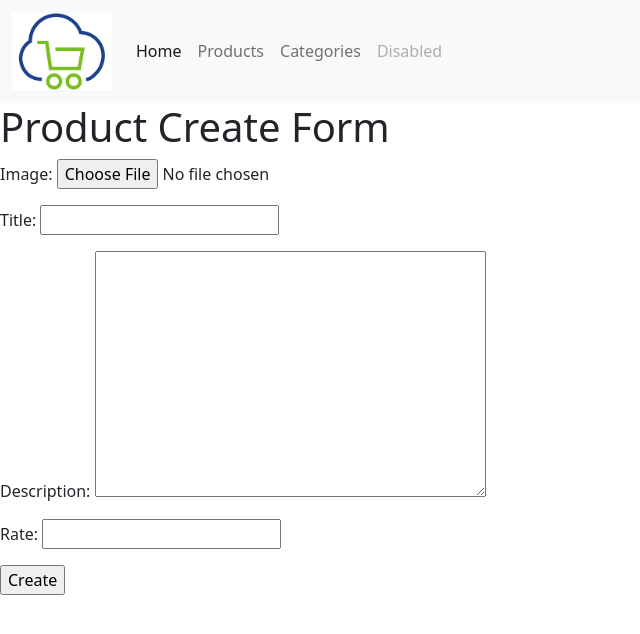
After one commit to SalavatSM/Salavat_Shakhnabiev_30-1, a Django app: page /products/create/ in a window 1280 px wide. The commit adds this page. Shown: the top 634 px of the page, without its empty margins (0-640 px from the left). Run offline with Django 4.2, Linux system fonts and the light colour scheme.

Commit message:
Add model: Review, templates: create.html, categories.html, forms: ProductCreateForm, CategoryCreateForm, ReviewCreateForm. Add func to create products and categories.

```diff
--- a/Blog30/urls.py
+++ b/Blog30/urls.py
@@ -20,17 +20,22 @@ from django.conf.urls.static import static
 
 from Blog30 import settings
 from posts.views import hello_view, now_date_view, goodbye_view
-from products.views import main_view, products_view, categories_view, product_detail_view
+from products import views
 
 urlpatterns = [
     path('admin/', admin.site.urls),
-    path('', main_view),
+    path('', views.main_view),
     path('hello/', hello_view),
     path('now_date/', now_date_view),
     path('goodbye/', goodbye_view),
-    path('products/', products_view),
-    path('products/<int:id>/', product_detail_view),
-    path('categories/', categories_view)
+
+    path('products/', views.products_view),
+    path('products/<int:id>/', views.product_detail_view),
+    path('products/create/', views.product_create_view),
+    path('products/categories/create', views.category_create_view),
+    path('products/review/create', views.review_create_view),
+
+    path('categories/', views.categories_view)
 ]
 
 urlpatterns += static(settings.MEDIA_URL, document_root=settings.MEDIA_ROOT)
--- a/products/admin.py
+++ b/products/admin.py
@@ -1,6 +1,7 @@
 from django.contrib import admin
-from products.models import Product, Category
+from products.models import Product, Category, Review
 
 
 admin.site.register(Product)
 admin.site.register(Category)
+admin.site.register(Review)
--- /dev/null
+++ b/products/forms.py
@@ -0,0 +1,16 @@
+from django import forms
+
+
+class ProductCreateForm(forms.Form):
+    image = forms.ImageField(required=False)
+    title = forms.CharField(max_length=128)
+    description = forms.CharField(widget=forms.Textarea())
+    rate = forms.FloatField()
+
+
+class CategoryCreateForm(forms.Form):
+    category = forms.CharField(max_length=128)
+
+
+class ReviewCreateForm(forms.Form):
+    text = forms.CharField(widget=forms.Textarea())
--- a/products/views.py
+++ b/products/views.py
@@ -1,5 +1,6 @@
-from django.shortcuts import render
-from products.models import Product, Category
+from django.shortcuts import render, redirect
+from products.models import Product, Category, Review
+from products.forms import ProductCreateForm, CategoryCreateForm, ReviewCreateForm
 
 
 def main_view(request):
@@ -35,3 +36,74 @@ def product_detail_view(request, id):
         }
 
         return render(request, 'products/detail.html', context=context_data)
+
+
+def product_create_view(request):
+    if request.method == 'GET':
+        context_data = {
+            'form': ProductCreateForm
+        }
+
+        return render(request, 'products/create.html', context=context_data)
+
+    if request.method == 'POST':
+        data = request.POST
+        form = ProductCreateForm(data)
+
+        if form.is_valid():
+            Product.objects.create(
+                title=form.cleaned_data.get('title'),
+                description=form.cleaned_data.get('description'),
+                rate=form.cleaned_data.get('rate'),
+            )
+            return redirect('/products/')
+
+        return render(request, 'products/create.html', context={
+            'form': form
+        })
+
+
+def category_create_view(request):
+    if request.method == 'GET':
+        context_data = {
+            'form': CategoryCreateForm
+        }
+
+        return render(request, 'products/categories/create.html', context=context_data)
+
+    if request.method == 'POST':
+        data = request.POST
+        form = CategoryCreateForm(data)
+
+        if form.is_valid():
+            Category.objects.create(
+                title=form.cleaned_data.get('title')
+            )
+            return redirect('/categories/')
+
+        return render(request, 'products/categories/create.html', context={
+            'form': form
+        })
+
+
+def review_create_view(request):
+    if request.method == 'GET':
+        context_data = {
+            'form': ReviewCreateForm
+        }
+
+        return render(request, 'products/detail.html', context=context_data)
+
+    if request.method == 'POST':
+        data = request.POST
+        form = ReviewCreateForm(data)
+
+        if form.is_valid():
+            Review.objects.create(
+                review=form.cleaned_data.get('review'),
+            )
+            return redirect('/products/detail/')
+
+        return render(request, 'products/detail.html', context={
+            'form': form
+        })
--- /dev/null
+++ b/templates/products/create.html
@@ -0,0 +1,10 @@
+{% extends 'layouts/index.html' %}
+
+{% block content %}
+    <h1>Product Create Form</h1>
+    <form action="/products/create/" method="post" enctype="multipart/form-data">
+        {% csrf_token %}
+        {{ form.as_p }}
+        <input type="submit" value="Create">
+    </form>
+{% endblock %}
```
Also changed, not shown: products/models.py (+8 -0 lines), templates/products/categories/create.html (added, +10 -0 lines), templates/products/detail.html (+7 -1 lines), products/migrations/0004_review.py (added).
